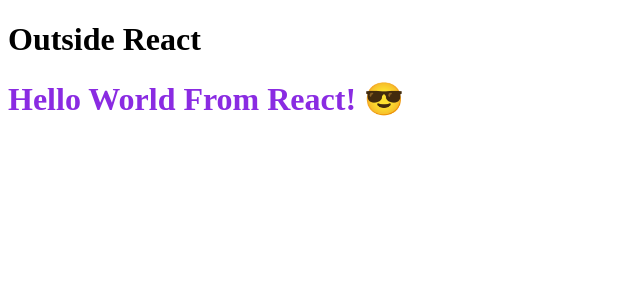
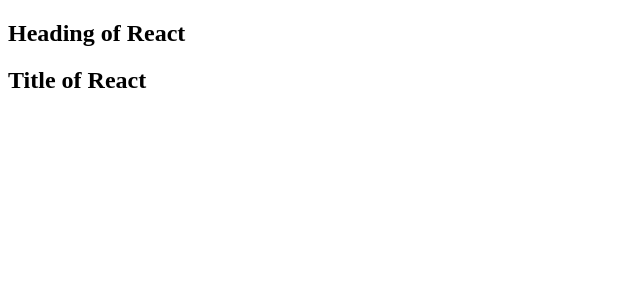
Before and after one commit to kabira11/Learning-React-2023, a React (Vite) app: page / in a window 1280 px wide. Shown: the top 300 px of the page, without its empty margins (0-640 px from the left). Built offline with nearby package versions, Linux system fonts and the light colour scheme.

Commit message:
Episode - 3

```diff
--- a/App.js
+++ b/App.js
@@ -1,12 +1,34 @@
 import React from 'react';
-import ReactDOM from 'react-dom/client'
-const heading1 = React.createElement(
-    "h1",
-    {id : 'heading'},
-    "Hello World From React! 😎")
+import ReactDOM, { createRoot } from 'react-dom/client'
 
-// for emoji ctrl + cmd + space
+//JSX - HTML Like or XML Like Syntax but it is not html inside JS
+// Js engine doesn't understand JSX
+// Js engine understand ES6 (All version of ECMA Script)
+// Parcel is doing the reading and render (traspiled before it reaches js engine)
+// transpile means make code readable to js engine (Transpiling is done by parcel . Is parcel transpile ? NO)
+// Babel Is doing transpiling
+const jsxHeading = <h1 id = "heading">Hello React </h1>
 
-const root1 = ReactDOM.createRoot(document.getElementById("root"))
+//React Functional component
+const HeadingComp = () => {
+    return (
+        <div className="container">
+            <h2>Heading of React</h2>
+            <TileComponent/>
+        </div>
+    )
+}
 
-root1.render(heading1);
+const TileComponent = () => {
+    return (
+        <div className="container">
+            <h2>Title of React</h2>
+        </div>
+    )
+}
+
+console.log(jsxHeading)
+
+const root = ReactDOM.createRoot(document.getElementById("root"))
+// root.render(jsxHeading)
+root.render(<HeadingComp/>)
--- a/index.html
+++ b/index.html
@@ -8,9 +8,9 @@
     <link rel="stylesheet" href="./index.css"></link>
 </head>
 <body>
-    <h1>Outside React</h1>
+
     <div id="root">
-
+      <h1>Inside React</h1>
     </div>
   <!-- Adding type="module" means treating App.js as a module file instead browser scripts
     🚨 @parcel/transformer-js: Browser scripts cannot have imports or exports.
--- a/package.json
+++ b/package.json
@@ -3,7 +3,9 @@
   "version": "1.0.0",
   "description": "This is React learning in 2023 August",
   "scripts": {
-    "test": "jest"
+    "test": "jest",
+    "start" : "parcel index.html",
+    "build" : "parcel build index.html"
   },
   "repository": {
     "type": "git",
```
Also changed, not shown: 1 other file (tests, documents, lock files or other folders).
